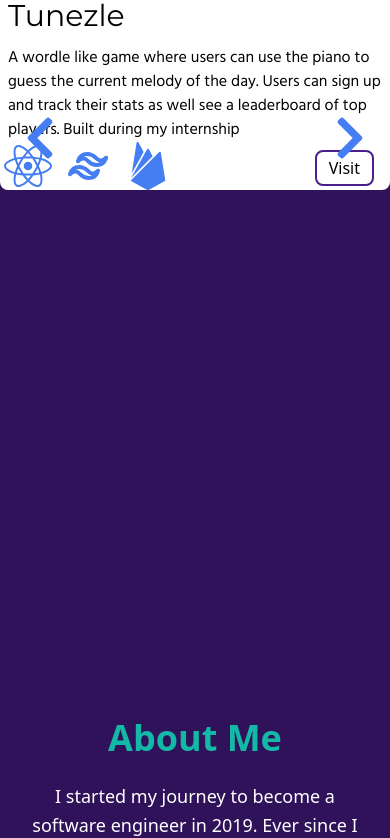
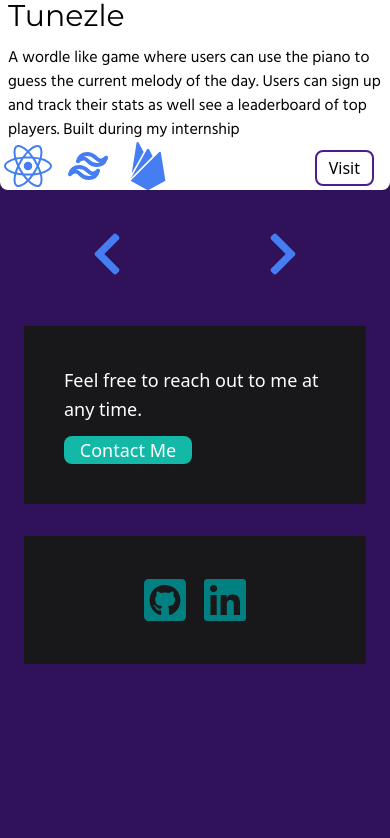
Before and after one commit to njandersen/personal-siteV2, a React (Vite) app: page / in a window 390 px wide. Shown: the part 1873-2711 px from the top of the page. After the commit the page ends 2585 px from the top, so only its background shows below. Built offline with nearby package versions, Linux system fonts and the light colour scheme.

Commit message:
fix carousel button placement

```diff
--- a/src/components/Portfolio.jsx
+++ b/src/components/Portfolio.jsx
@@ -70,17 +70,11 @@ const Portfolio = () => {
           ))}
         </div>
       </div>
-      <div className="mt-32 md:mt-0">
-        <button
-          className="prev-button absolute top-1/2 left-4 transform -translate-y-1/2"
-          onClick={handlePrevProject}
-        >
+      <div className="mt-10 flex ">
+        <button className="prev-button pr-32 " onClick={handlePrevProject}>
           <FaChevronLeft size={48} color="#447EF2" />
         </button>
-        <button
-          className="next-button absolute top-1/2 right-4 transform -translate-y-1/2"
-          onClick={handleNextProject}
-        >
+        <button className="next-button " onClick={handleNextProject}>
           <FaChevronRight size={48} color="#447EF2" />
         </button>
       </div>
--- a/src/components/UI/ProjectCard.jsx
+++ b/src/components/UI/ProjectCard.jsx
@@ -29,7 +29,7 @@ export default function ProjectCard({
   return (
     <div className="max-w-[846px] max-h-[507px] bg-white rounded-lg">
       <img
-        className="max-w-[849px] max-h-[349px] w-full rounded-lg"
+        className="max-w-[849px] max-h-[320px] w-full rounded-lg"
         src={imageUrl}
         alt="project"
       />
--- a/src/pages/Home.jsx
+++ b/src/pages/Home.jsx
@@ -1,6 +1,5 @@
 import Greeting from "../components/Greeting";
 import Portfolio from "../components/Portfolio";
-import About from "./About";
 import Skills from "./Skills";
 import ContactFooter from "./ContactFooter";
 
@@ -8,10 +7,8 @@ export default function Home() {
   return (
     <>
       <Greeting />
-
       <Skills />
       <Portfolio />
-      <About />
       <ContactFooter />
     </>
   );
```
